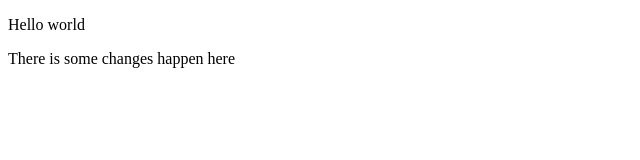
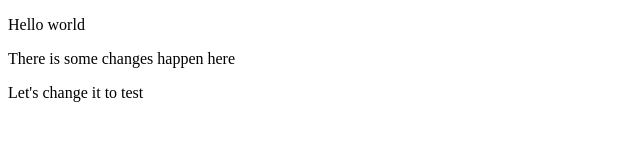
Before and after one commit to tkiet002/todolist-app, a plain HTML site: page index.html in a window 1280 px wide. Shown: the whole page, without its empty margins (0-640 px from the left). Drawn offline with Linux system fonts and the light colour scheme.

Commit message:
Commit to test

```diff
--- a/index.html
+++ b/index.html
@@ -9,5 +9,6 @@
 <body>
     <p>Hello world</p>
     <p>There is some changes happen here</p>
+    <p>Let's change it to test</p>
 </body>
 </html>
```
